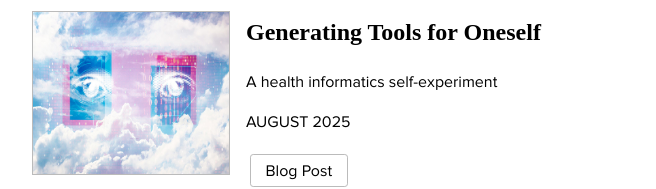
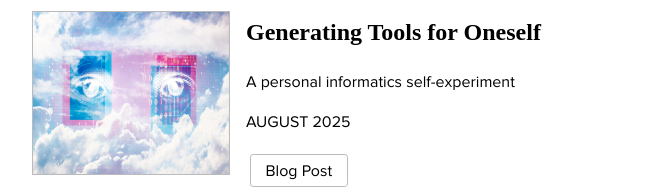
Before and after one commit to hellovivian/hellovivian.github.io, a React (Create React App) app: page /#/Blog in a window 1280 px wide. Shown: the part 340-529 px from the top of the page, without its empty margins (176-832 px from the left). Built offline with nearby package versions, Linux system fonts and the light colour scheme.

Commit message:
small edit

```diff
--- a/src/blog-content/PersonalInformatics.js
+++ b/src/blog-content/PersonalInformatics.js
@@ -8,8 +8,8 @@ const PersonalInformatics = () => {
                     <br></br><br></br>
 
             <p>
-                Recently, I have been experimenting with using AI for a health informatics experiment. I wanted to know how
-                factors like sleep, caffeine, and stress were impacting a health concern.
+                Recently, I have been experimenting with using AI for a personal informatics experiment. I wanted to know how
+                factors like sleep, caffeine, and stress were impacting a light health concern of mine.
             </p>
             <p>
                 In the past, when I have gone to a doctor, they would ask me diagnostic questions like, “Is this a problem that is worse in the
--- a/src/data/blogData.js
+++ b/src/data/blogData.js
@@ -54,7 +54,7 @@ const blogData = [
     title: 'Generating Tools for Oneself',
     slug: 'personal-informatics',
     date: 'AUGUST 2025', //22
-    venue: 'A health informatics self-experiment',
+    venue: 'A personal informatics self-experiment',
     component: PersonalInformaticsContent,
     links: {
       paperlink: "",
```
